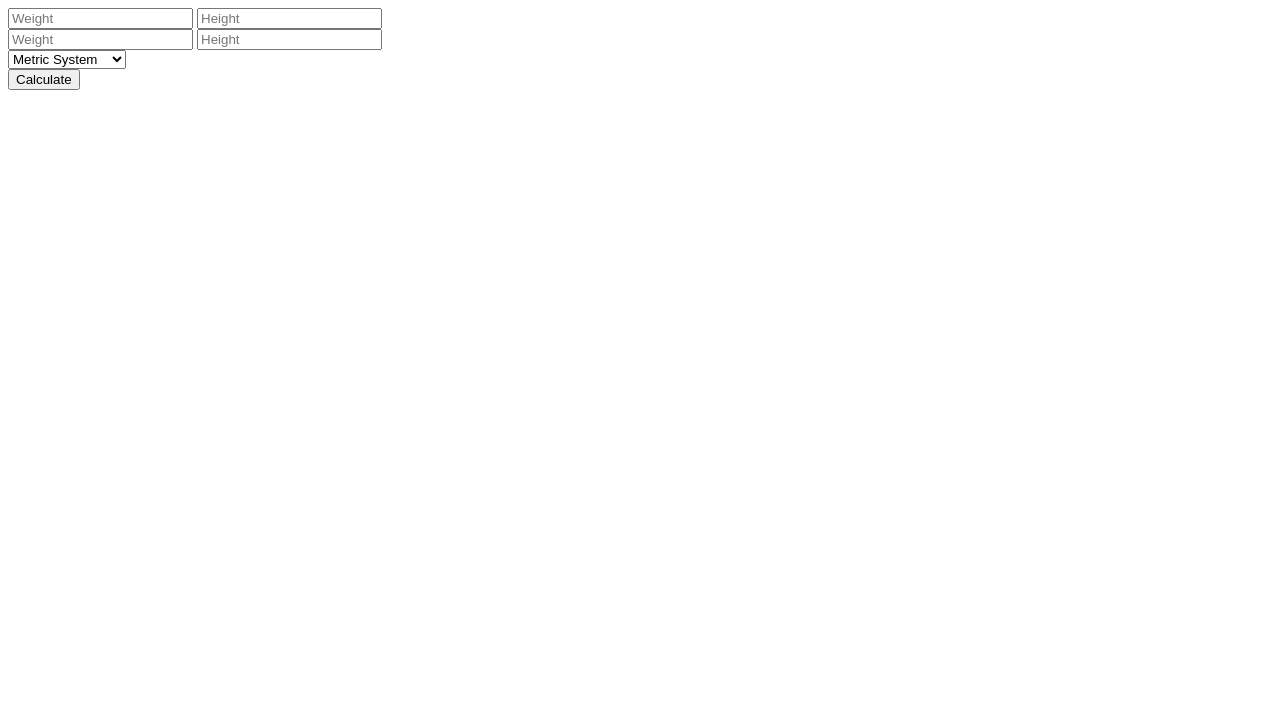
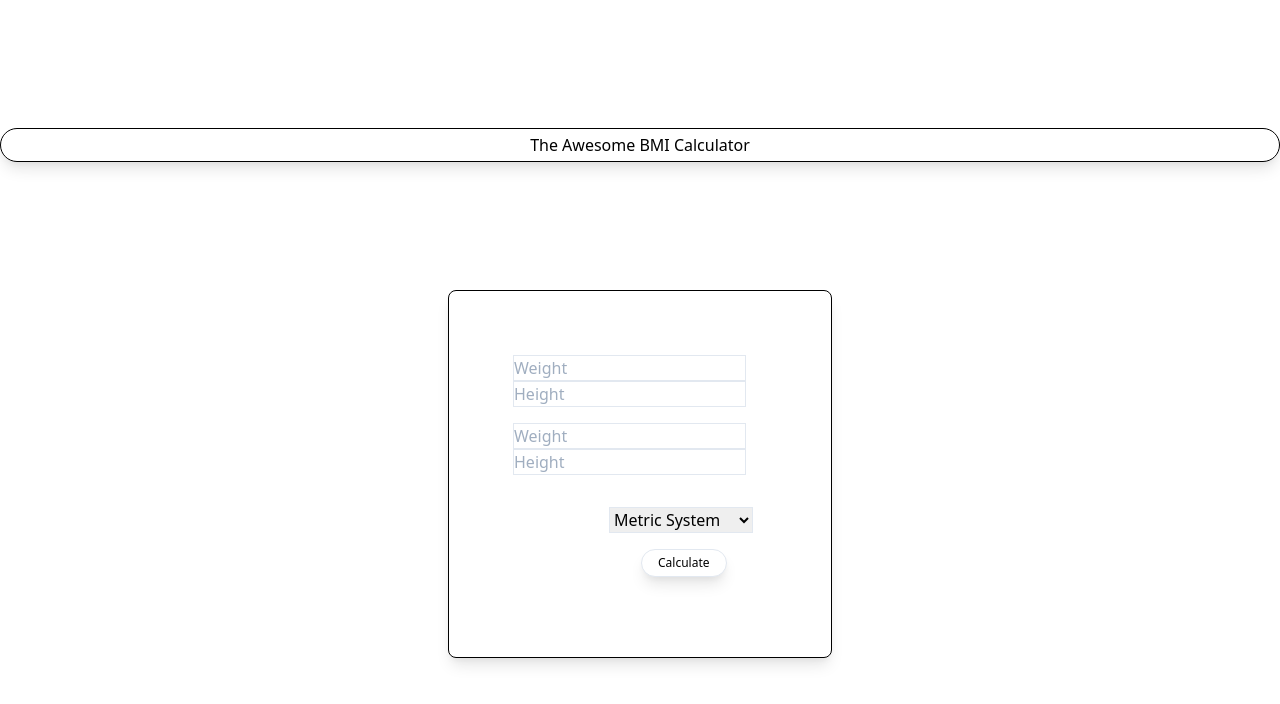
Before and after one commit to Noelryn/Bmi_2019, a website: page src/index.html in a window 1280 px wide. Drawn offline with nearby package versions, Linux system fonts and the light colour scheme.

Commit message:
Adding styling to the bmi calculator

```diff
--- a/src/index.html
+++ b/src/index.html
@@ -3,39 +3,46 @@
 
 <head>
     <meta charset="utf-8">
-    <title></title>
+    <link href="https://cdn.jsdelivr.net/npm/tailwindcss/dist/tailwind.min.css" rel="stylesheet">
+    <title>Bmi Calculator</title>
     <script src="js/person.js"></script>
     <script src="js/bmi_calculator.js"></script>
 </head>
 
-<body>
-    <form id="calculate">
-        <div id="metric-inputs">
-            <input type="text" id="weight-in-kgs" placeholder="Weight">
-            <input type="text" id="height-in-cm" placeholder="Height">
+<body class="bg-teal-lightest py-32">
+    <h1 class=" text-center px-2 py-1 shadow-lg bg-white border border-black rounded-full font-semiboldr ">The Awesome BMI Calculator </h1>
+    <div class="py-32">
+        <div class="bg-white mx-auto max-w-sm shadow-lg rounded-lg overflow-hidden border border-black">
+            <form class="py-16 px-16" id="calculate">
+                <div class="border-black" id="metric-inputs">
+                    <input class="border border-purple" type="text" id="weight-in-kgs" placeholder="Weight">
+                    <input class="border border-purple" type="text" id="height-in-cm" placeholder="Height">
                 </div>
 
-        <div id="imperial-inputs">
-            <input type="text" id="weight-in-lbs" placeholder="Weight">
-            <input type="text" id="height-in-in" placeholder="Height">
+                <div class="py-4" id="imperial-inputs">
+                    <input class="border border-purple" type="text" id="weight-in-lbs" placeholder="Weight">
+                    <input class="border border-purple" type="text" id="height-in-in" placeholder="Height">
                 </div>
 
-        <div class="form-group row">
+                <div class="px-24 py-4 form-group row">
                     <div class="col-auto">
-              <select class="form-control" id="my_select">
+                    <select class="border border-purple" id="my_select">
                         <option value="metric">Metric System</option>
                         <option value="imperial">Imperial System</option>
                     </select>
                     </div>
                 </div>
+            <div class="px-32">
+                <button class="text-xs bg-white shadow-lg rounded-lg font-semiboldr rounded-full px-4 py-1 leading-normal bg-white border border-purple text-purple hover:bg-purple hover:text-white" type="submit" value="Calculate"> Calculate </button>
+            </div>
+        </form>
 
-        <button type="submit" value="Calculate"> Calculate </button>
-    </form>
-    <div>
-        <span id="display_value"></span>
-        <span id="display_message"></span>
+            <div class=" text-center mb-4" >
+                <span class="text-xl leading-tight" id="display_value"></span>
+                <span class="text-sm leading-tight text-grey-dark" id="display_message"></span>
             </div>
-
+        </div>
+    </div>
     <script type="text/javascript">
 
 
```
Lines whose indentation alone changed are shown as unchanged.
